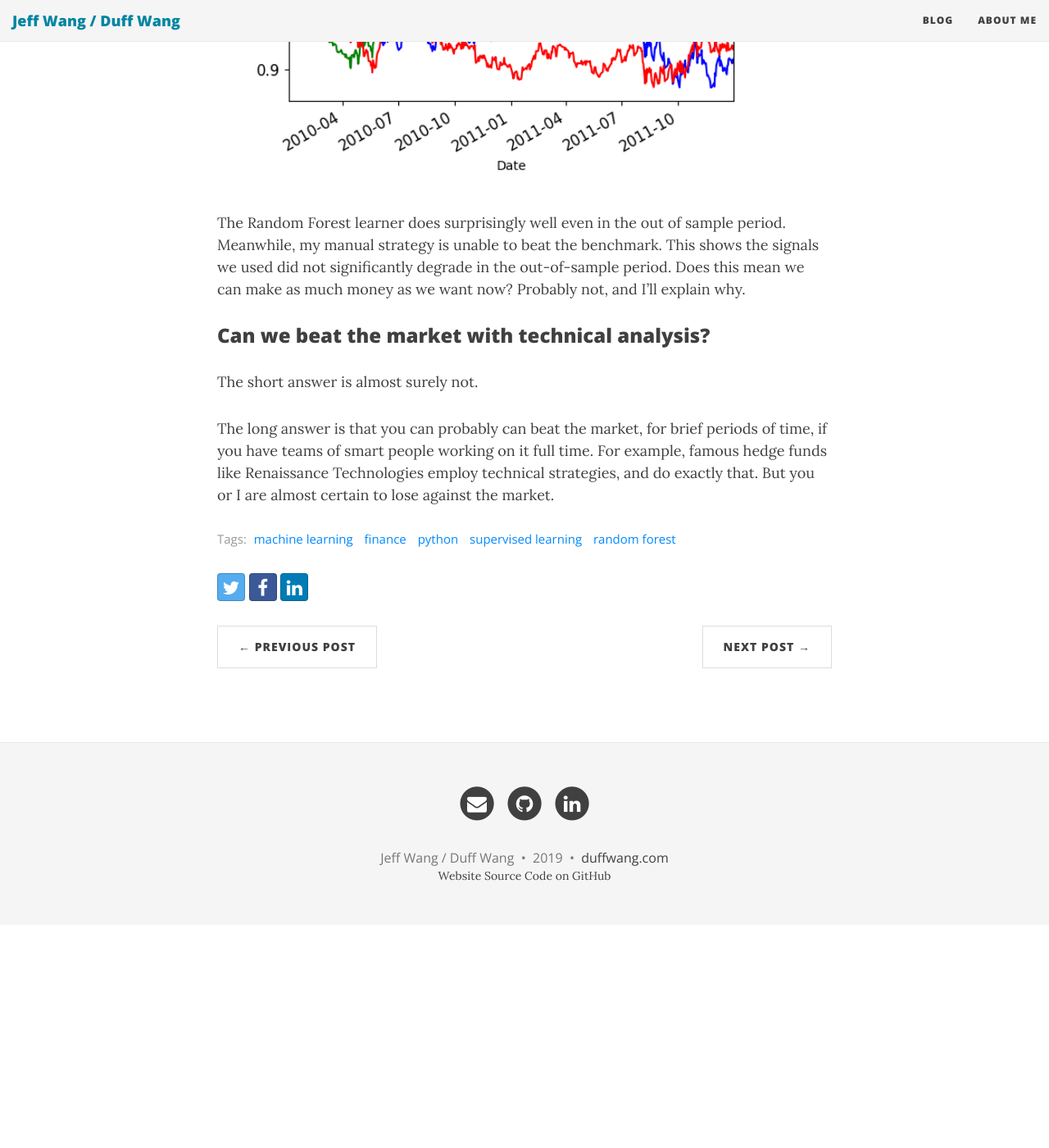
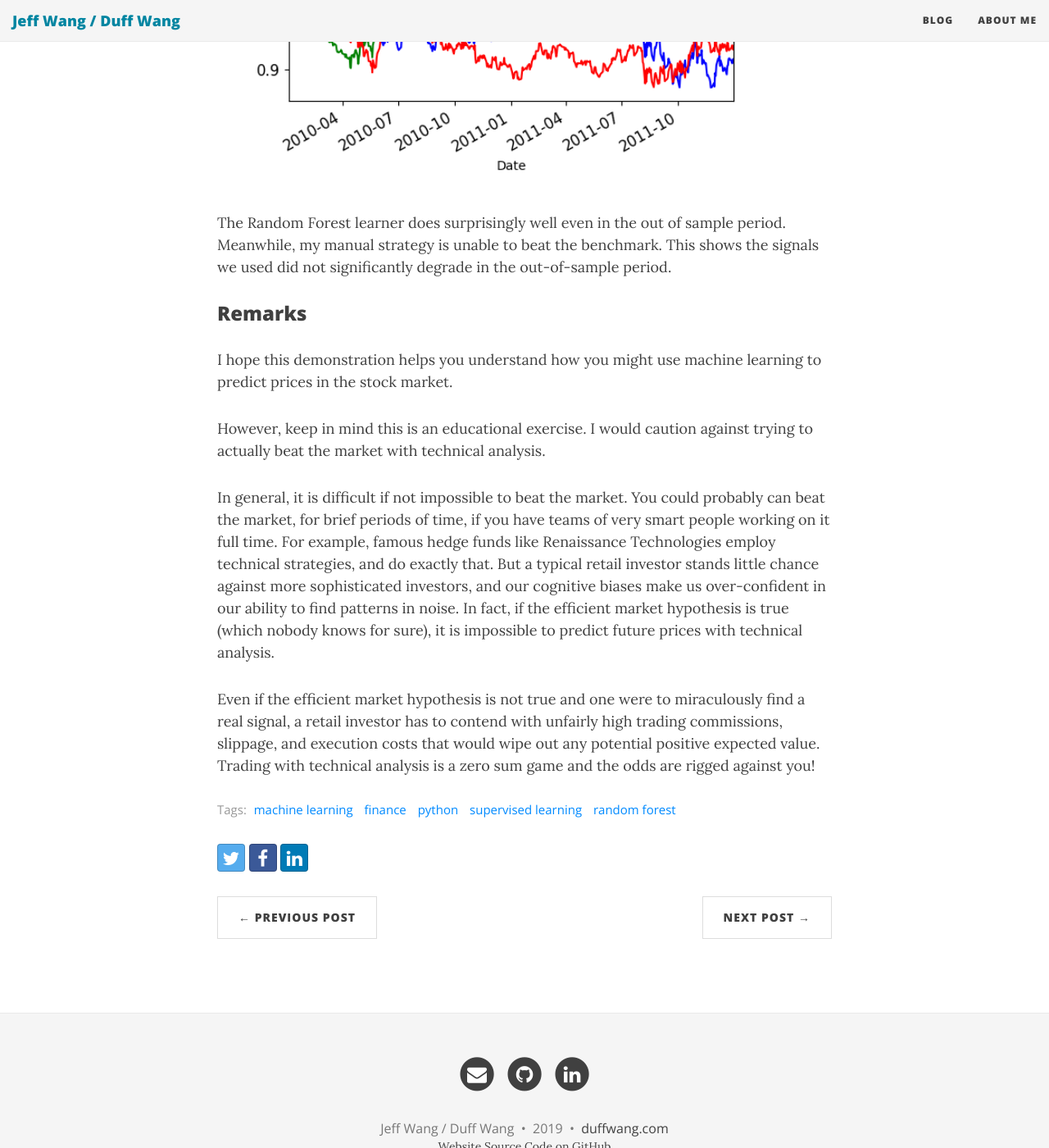
Before and after one commit to duffwang/duffwang.github.io, a Jekyll site: the page built from _posts/2019-02-01-machine-learning-trading.md, in a window 1280 px wide and 1400 px high, scrolled down 11932 px. Shown: the whole window at 82% size. Built offline with Jekyll 4.4.1, drawn with Linux system fonts in a browser that asks for light colours; nearby versions of some CDN libraries; comment, search, counter and statistics services are not loaded; before the commit the page ends 13060 px from its top, so only the background shows below that.

Commit message:
finish post

```diff
--- a/_posts/2019-02-01-machine-learning-trading.md
+++ b/_posts/2019-02-01-machine-learning-trading.md
@@ -338,10 +338,14 @@ As you can see, our strategy learner performs very well in the in-sample period,
 
 <img src="/img/t7.png" width="700px"/>
 
-The Random Forest learner does surprisingly well even in the out of sample period. Meanwhile, my manual strategy is unable to beat the benchmark. This shows the signals we used did not significantly degrade in the out-of-sample period. Does this mean we can make as much money as we want now? Probably not, and I'll explain why.
+The Random Forest learner does surprisingly well even in the out of sample period. Meanwhile, my manual strategy is unable to beat the benchmark. This shows the signals we used did not significantly degrade in the out-of-sample period.
 
-### Can we beat the market with technical analysis?
+### Remarks
 
-The short answer is almost surely not.
+I hope this demonstration helps you understand how you might use machine learning to predict prices in the stock market.
 
-The long answer is that you can probably can beat the market, for brief periods of time, if you have teams of smart people working on it full time. For example, famous hedge funds like Renaissance Technologies employ technical strategies, and do exactly that. But you or I are almost certain to lose against the market.
+However, keep in mind this is an educational exercise. I would caution against trying to actually beat the market with technical analysis.
+
+In general, it is difficult if not impossible to beat the market. You could probably can beat the market, for brief periods of time, if you have teams of very smart people working on it full time. For example, famous hedge funds like Renaissance Technologies employ technical strategies, and do exactly that. But a typical retail investor stands little chance against more sophisticated investors, and our cognitive biases make us over-confident in our ability to find patterns in noise. In fact, if the efficient market hypothesis is true (which nobody knows for sure), it is impossible to predict future prices with technical analysis.
+
+Even if the efficient market hypothesis is not true and one were to miraculously find a real signal, a retail investor has to contend with unfairly high trading commissions, slippage, and execution costs that would wipe out any potential positive expected value. Trading with technical analysis is a zero sum game and the odds are rigged against you!
```
